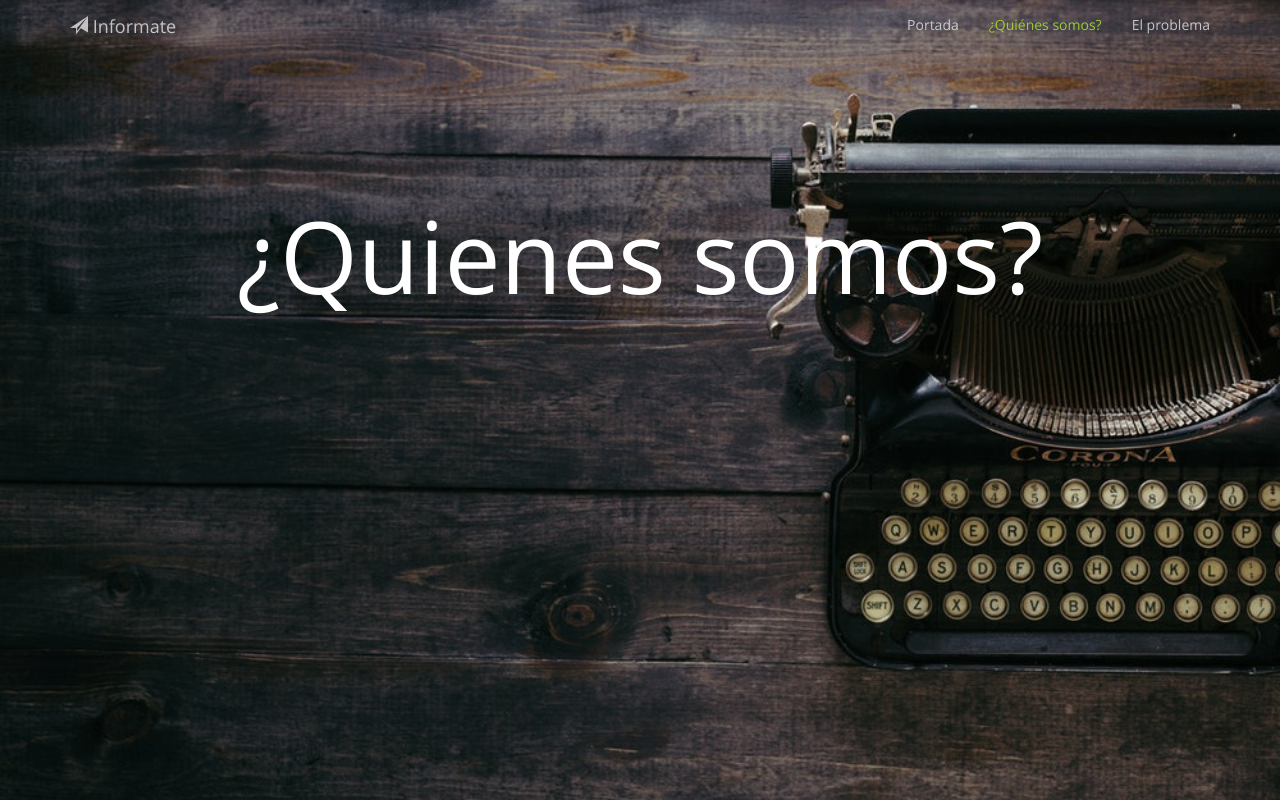
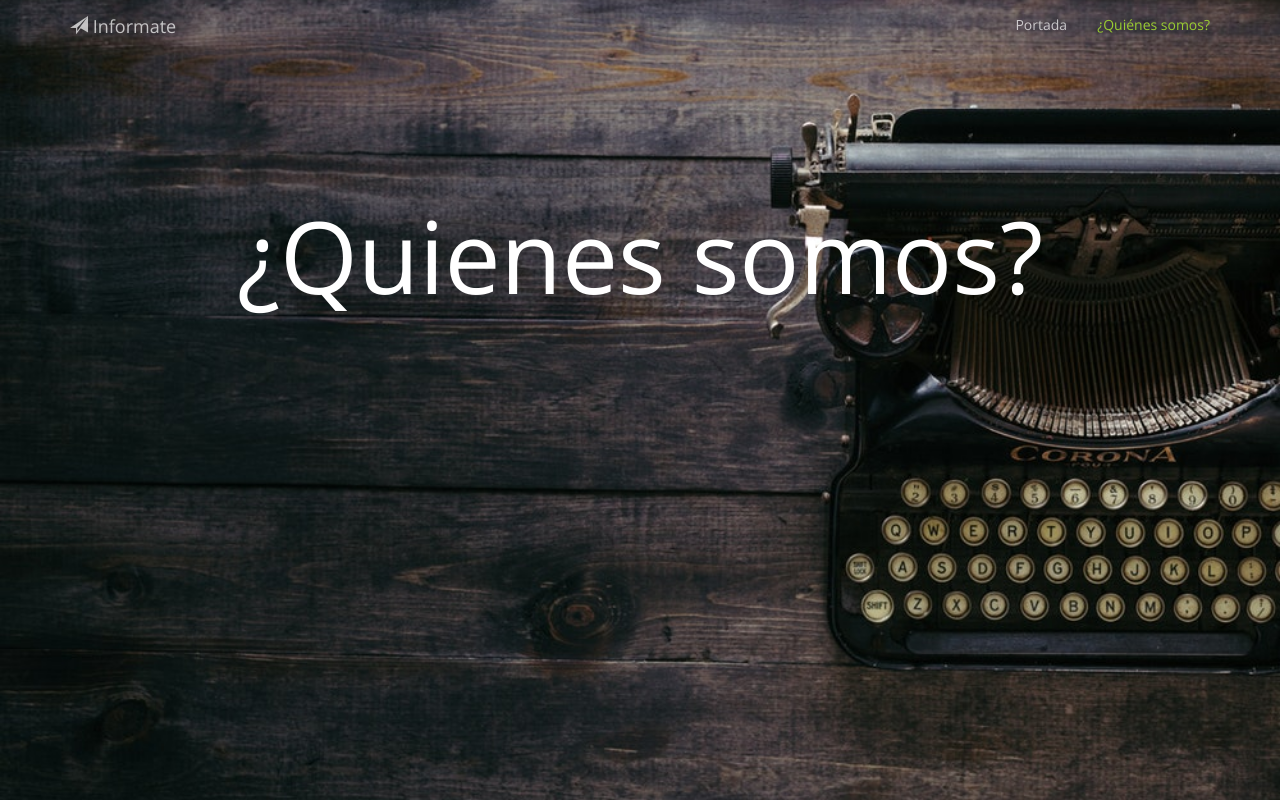
Before and after one commit to Ulfsarfar1989/Ulfsarfar1989.github.io, a plain HTML site: page quienes somos.html in a window 1280 px wide. Shown: the top 800 px of the page. Drawn offline with nearby package versions, Linux system fonts and the light colour scheme.

Commit message:
Update quienes somos.html

```diff
--- a/quienes somos.html
+++ b/quienes somos.html
@@ -56,8 +56,8 @@ Although you can use them, for a more unique website, replace these images with
 
                     <li ><a href="index.html">Portada</a></li>
                     <li class="active"><a href="quienes somos.html">¿Quiénes somos?</a></li>
-					<li ><a href="definicion del problema.html">El problema</a></li>
-				<!--<li ><a href="factores.html">Factores</a></li>
+				<!--<li ><a href="definicion del problema.html">El 		           problema</a></li>
+					<li ><a href="factores.html">Factores</a></li>
 					<li ><a href="evidencias.html">Evidencias</a></li>
 					<li ><a href="para saber mas.html">Para saber mas</a></li>
 					<li ><a href="fuentes bibliograficas.html">Referencias</a></li>-->
```
